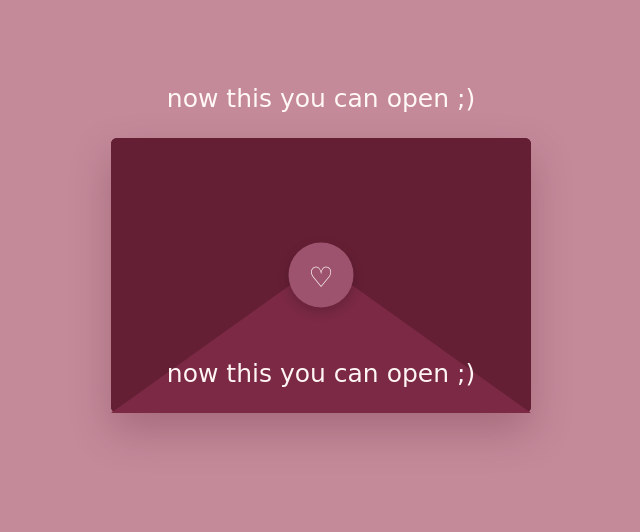
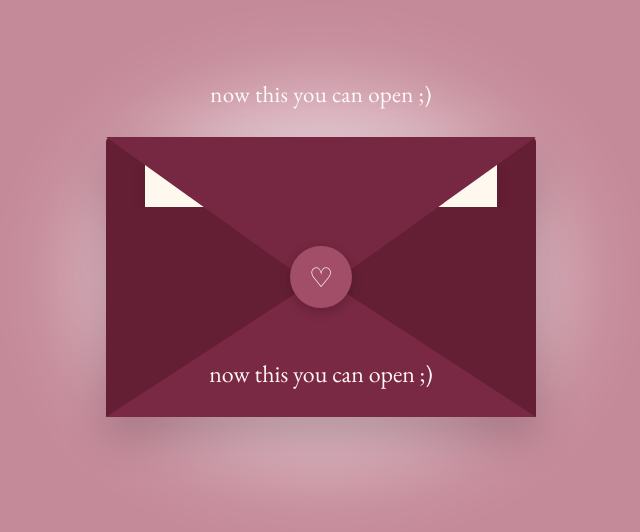
Before and after one commit to yoshiboshi11/1005-bday, a plain HTML site: page letter.html in a window 1280 px wide. Shown: the part 152-684 px from the top of the page, without its empty margins (319-959 px from the left). Drawn offline with nearby package versions, Linux system fonts and the light colour scheme.

Commit message:
Refactor styles and content in letter.html
Updated styles and content in letter.html for improved presentation and readability.

```diff
--- a/letter.html
+++ b/letter.html
@@ -6,138 +6,303 @@
 
 <title>♡</title>
 
+<!-- EB Garamond -->
+<link rel="preconnect" href="https://fonts.googleapis.com">
+<link rel="preconnect" href="https://fonts.gstatic.com" crossorigin>
+<link href="https://fonts.googleapis.com/css2?family=EB+Garamond:wght@400;500;600&display=swap" rel="stylesheet">
+
 <style>
+
 * {
     box-sizing: border-box;
 }
 
 html, body {
     margin: 0;
-    width: 100%;
+    padding: 0;
     min-height: 100%;
 }
 
 body {
     background: #c58a9a;
-    font-family: Georgia, serif;
     color: #651f35;
+    font-family: "EB Garamond", Georgia, serif;
     overflow-x: hidden;
 }
 
-/* ---------- ENVELOPE SCREEN ---------- */
+
+/* =========================
+   ENVELOPE SCREEN
+========================= */
 
 #envelopeScreen {
     min-height: 100vh;
+
+    display: flex;
+    flex-direction: column;
+    justify-content: center;
+    align-items: center;
+
+    padding: 25px;
+}
+
+
+/* TEXT ABOVE ENVELOPE */
+
+.instruction {
+    color: #fffaf7;
+    font-family: "EB Garamond", Georgia, serif;
+    font-size: 23px;
+    margin-bottom: 28px;
+    letter-spacing: .3px;
+}
+
+
+/* WHITE AURA */
+
+.envelope-glow {
+    position: relative;
+
     display: flex;
     justify-content: center;
     align-items: center;
-    flex-direction: column;
-    padding: 25px;
 }
 
-.instruction {
-    color: #fff8f5;
-    font-family: cursive;
-    font-size: 25px;
-    margin-bottom: 25px;
+.envelope-glow::before {
+    content: "";
+
+    position: absolute;
+
+    width: 440px;
+    height: 330px;
+
+    background: rgba(255, 255, 255, .78);
+
+    border-radius: 50%;
+
+    filter: blur(55px);
+
+    z-index: 0;
 }
+
+
+/* ENVELOPE */
 
 .envelope {
     position: relative;
-    width: min(88vw, 420px);
-    height: min(58vw, 275px);
+
+    width: min(88vw, 430px);
+    height: min(58vw, 280px);
+
     background: #651f35;
-    border-radius: 6px;
+
+    border-radius: 5px;
+
     cursor: pointer;
-    box-shadow: 0 18px 40px rgba(70, 20, 40, .25);
+
+    box-shadow:
+        0 20px 40px rgba(65, 20, 35, .28);
+
+    z-index: 2;
+
+    perspective: 1000px;
 }
 
-/* envelope front */
+
+/* LETTER INSIDE */
+
+.paper {
+    position: absolute;
+
+    width: 82%;
+    height: 85%;
+
+    left: 9%;
+    top: 8%;
+
+    background: #fff8ef;
+
+    z-index: 2;
+
+    transition: transform 1.2s ease;
+
+    box-shadow: 0 4px 12px rgba(0,0,0,.15);
+}
+
+
+/* ENVELOPE FRONT */
 
 .envelope-front {
     position: absolute;
-    inset: 0;
+
+    left: 0;
+    right: 0;
+    bottom: 0;
+
+    height: 75%;
+
     background: #651f35;
-    border-radius: 6px;
-    z-index: 3;
+
+    z-index: 4;
+
+    overflow: hidden;
 }
 
-/* triangular bottom folds */
+
+/* LEFT FOLD */
 
 .envelope-front::before {
     content: "";
+
     position: absolute;
+
     left: 0;
     bottom: 0;
+
+    width: 0;
+    height: 0;
+
     border-style: solid;
-    border-width: 0 0 150px 210px;
-    border-color: transparent transparent #7b2944 transparent;
+
+    border-width:
+        0
+        0
+        140px
+        215px;
+
+    border-color:
+        transparent
+        transparent
+        #7a2944
+        transparent;
 }
+
+
+/* RIGHT FOLD */
 
 .envelope-front::after {
     content: "";
+
     position: absolute;
+
     right: 0;
     bottom: 0;
+
+    width: 0;
+    height: 0;
+
     border-style: solid;
-    border-width: 150px 0 0 210px;
-    border-color: transparent transparent transparent #7b2944;
+
+    border-width:
+        140px
+        0
+        0
+        215px;
+
+    border-color:
+        transparent
+        transparent
+        transparent
+        #7a2944;
 }
 
-/* flap */
+
+/* TOP FLAP */
 
 .flap {
     position: absolute;
+
     top: 0;
     left: 0;
-    width: 0;
-    height: 0;
-    border-left: 50% solid transparent;
-    border-right: 50% solid transparent;
-    border-top: 145px solid #7d2945;
+
+    width: 100%;
+    height: 100%;
+
+    background: #762741;
+
+    clip-path: polygon(
+        0 0,
+        100% 0,
+        50% 55%
+    );
+
     transform-origin: top center;
-    z-index: 5;
-    transition: transform 1s ease;
+
+    transition:
+        transform 1s ease;
+
+    z-index: 6;
 }
 
-/* wax/seal */
+
+/* WORDS ON ENVELOPE */
+
+.envelope-text {
+    position: absolute;
+
+    left: 0;
+    right: 0;
+
+    bottom: 28px;
+
+    text-align: center;
+
+    color: #fff8f5;
+
+    font-family: "EB Garamond", Georgia, serif;
+
+    font-size: 24px;
+
+    z-index: 8;
+
+    transition: opacity .4s ease;
+}
+
+
+/* SEAL */
 
 .seal {
     position: absolute;
-    z-index: 6;
+
     left: 50%;
     top: 50%;
+
     transform: translate(-50%, -50%);
-    width: 65px;
-    height: 65px;
+
+    width: 62px;
+    height: 62px;
+
     border-radius: 50%;
-    background: #9d536d;
-    color: #fff5f4;
+
+    background: #a34e69;
+
+    color: white;
+
     display: flex;
+    justify-content: center;
     align-items: center;
-    justify-content: center;
-    font-size: 28px;
-    box-shadow: 0 4px 12px rgba(0,0,0,.18);
-    transition: opacity .5s ease;
+
+    font-size: 27px;
+
+    z-index: 9;
+
+    box-shadow:
+        0 4px 12px rgba(0,0,0,.2);
+
+    transition: opacity .4s ease;
 }
 
-/* words on envelope */
 
-.envelope-text {
-    position: absolute;
-    z-index: 7;
-    width: 100%;
-    text-align: center;
-    bottom: 25px;
-    color: #fff5f4;
-    font-family: cursive;
-    font-size: 25px;
-}
-
-/* ---------- OPEN ANIMATION ---------- */
+/* =========================
+   OPEN ANIMATION
+========================= */
 
 .envelope.open .flap {
     transform: rotateX(180deg);
+}
+
+.envelope.open .paper {
+    transform: translateY(-125px);
 }
 
 .envelope.open .seal {
@@ -148,94 +313,191 @@ body {
     opacity: 0;
 }
 
-/* ---------- LETTER ---------- */
+
+/* =========================
+   LETTER PAGE
+========================= */
 
 #letterScreen {
     display: none;
+
     min-height: 100vh;
-    padding: 30px 17px 50px;
+
+    padding:
+        35px
+        17px
+        60px;
 }
 
+
+/* LETTER */
+
 .letter {
-    max-width: 680px;
+    width: min(680px, 100%);
+
     margin: 0 auto;
+
     background: #fff8ef;
-    padding: 38px 30px;
-    border-radius: 5px;
-    box-shadow: 0 15px 40px rgba(70,20,40,.2);
-    position: relative;
-    animation: letterAppear 1.2s ease;
+
+    padding:
+        45px
+        clamp(25px, 7vw, 55px);
+
+    border-radius: 4px;
+
+    box-shadow:
+        0 18px 45px rgba(70,20,40,.22);
+
+    animation:
+        letterAppear 1.2s ease;
 }
 
+
+/* LETTER TITLE */
+
 .letter h1 {
-    font-family: cursive;
-    font-size: 42px;
+    font-family: "EB Garamond", Georgia, serif;
+
+    font-weight: 500;
+
+    font-size:
+        clamp(35px, 8vw, 48px);
+
     text-align: center;
+
     color: #651f35;
-    margin-top: 0;
+
+    margin:
+        0 0 30px;
 }
 
+
+/* PARAGRAPHS */
+
 .letter p {
-    font-size: 16px;
-    line-height: 1.8;
-    margin-bottom: 20px;
+    font-family: "EB Garamond", Georgia, serif;
+
+    font-size: 19px;
+
+    line-height: 1.65;
+
+    margin:
+        0 0 22px;
 }
 
-.greeting,
-.closing {
-    font-family: cursive;
-    font-size: 28px !important;
-    color: #7b2944;
-}
+
+/* HIGHLIGHT */
 
 .highlight {
     text-align: center;
-    font-family: cursive;
-    font-size: 32px;
+
+    font-family: "EB Garamond", Georgia, serif;
+
+    font-size: 36px;
+
+    font-weight: 500;
+
     color: #7b2944;
-    margin: 30px 0;
+
+    margin:
+        35px 0;
 }
 
+
+/* CLOSING */
+
+.closing {
+    font-size: 27px !important;
+
+    text-align: left;
+}
+
+
+/* LETTER ANIMATION */
+
 @keyframes letterAppear {
+
     from {
         opacity: 0;
-        transform: translateY(50px);
+        transform: translateY(45px);
     }
+
     to {
         opacity: 1;
         transform: translateY(0);
     }
+
 }
 
-/* little decorations */
+
+/* =========================
+   FLOATING DECORATIONS
+========================= */
 
 .star {
     position: fixed;
-    color: #fff0f3;
-    font-size: 22px;
-    animation: float 4s ease-in-out infinite;
+
+    color: rgba(255,255,255,.8);
+
+    font-size: 23px;
+
     pointer-events: none;
+
+    animation:
+        float 4s ease-in-out infinite;
 }
 
-.s1 { top: 12%; left: 10%; }
-.s2 { top: 22%; right: 10%; animation-delay: 1s; }
-.s3 { bottom: 15%; left: 8%; animation-delay: 2s; }
-.s4 { bottom: 9%; right: 12%; animation-delay: .5s; }
+.s1 {
+    top: 12%;
+    left: 10%;
+}
+
+.s2 {
+    top: 20%;
+    right: 10%;
+
+    animation-delay: 1s;
+}
+
+.s3 {
+    bottom: 15%;
+    left: 8%;
+
+    animation-delay: 2s;
+}
+
+.s4 {
+    bottom: 9%;
+    right: 12%;
+
+    animation-delay: .5s;
+}
+
 
 @keyframes float {
-    0%,100% {
-        transform: translateY(0);
+
+    0%, 100% {
+        transform:
+            translateY(0);
     }
+
     50% {
-        transform: translateY(-8px);
+        transform:
+            translateY(-8px);
     }
+
 }
+
 </style>
 </head>
 
+
 <body>
 
-<!-- ENVELOPE -->
+
+<!-- =========================
+     ENVELOPE
+========================= -->
 
 <div id="envelopeScreen">
 
@@ -243,15 +505,37 @@ body {
         now this you can open ;)
     </div>
 
-    <div class="envelope" onclick="openLetter()">
+
+    <div class="envelope-glow">
+
+        <div
+            class="envelope"
+            onclick="openLetter()"
+        >
+
+            <!-- Paper inside envelope -->
+
+            <div class="paper"></div>
+
+
+            <!-- Front of envelope -->
+
+            <div class="envelope-front"></div>
+
+
+            <!-- Opening flap -->
 
             <div class="flap"></div>
 
-        <div class="envelope-front"></div>
+
+            <!-- Seal -->
 
             <div class="seal">
                 ♡
             </div>
+
+
+            <!-- Message -->
 
             <div class="envelope-text">
                 now this you can open ;)
@@ -261,59 +545,83 @@ body {
 
     </div>
 
+</div>
 
-<!-- LETTER -->
+
+
+<!-- =========================
+     LETTER
+========================= -->
 
 <div id="letterScreen">
 
     <div class="star s1">✦</div>
-    <div class="star s2">♡</div>
-    <div class="star s3">✧</div>
+    <div class="star s2">✧</div>
+    <div class="star s3">♡</div>
     <div class="star s4">✦</div>
+
 
     <article class="letter">
 
-        <h1>hiii babyyy,</h1>
+        <h1>
+            hiii babyyy,
+        </h1>
+
 
         <p>
-        I know that was a lot, BUT YOU DID IT. At least I hope this is you and not some rando,
+            I know that was a lot, BUT YOU DID IT.
+            At least I hope this is you and not some rando,
             because if it is… heh.
         </p>
+
 
         <p>
             If this has reached my targeted audience…
             <strong>HAPPY BIRTHDAY!!! OMGOMGOMG, YOU’RE SIXTEEN!!!</strong>
         </p>
 
+
         <p>
-        Sourishhh, you truly are one of my biggest blessings. You’ve become such an important
-        person in my life, and I’m so grateful that I get to celebrate another birthday with you.
-        There are so many things I’ve picked up from you without even realizing it. You’ve taught
-        me how to stop caring so much about what other people think and how to actually have
+            Sourishhh, you truly are one of my biggest blessings.
+            You’ve become such an important person in my life,
+            and I’m so grateful that I get to celebrate another
+            birthday with you. There are so many things I’ve
+            picked up from you without even realizing it.
+            You’ve taught me how to stop caring so much about
+            what other people think and how to actually have
             confidence in myself.
         </p>
 
+
         <p>
-        And on top of being my boyfriend, you genuinely are one of the best friends I could ever
-        ask for. You’ve had such a huge impact on me, and I only hope I’ve had even half of that
-        same impact on you.
+            And on top of being my boyfriend, you genuinely are
+            one of the best friends I could ever ask for.
+            You’ve had such a huge impact on me, and I only hope
+            I’ve had even half of that same impact on you.
         </p>
 
+
         <p>
-        Even on the days we fight, all I can think about is you. Like yeah, you piss me off and I
-        become passive-aggressive for like six billion hours, but five minutes later I’m already
-        like, “okay but what is he doing right nowww?” And then somehow I end up missing you even
-        though I was literally just mad at you. it’s actually very annoying… ;))
+            Even on the days we fight, all I can think about is you.
+            Like yeah, you piss me off and I become passive-aggressive
+            for like six billion hours, but five minutes later I’m
+            already like, “okay but what is he doing right nowww?”
+            And then somehow I end up missing you even though I was
+            literally just mad at you. it’s actually very annoying… ;))
         </p>
 
+
         <div class="highlight">
-            I love you so much ♡
+            I love you so much
         </div>
 
+
         <p>
-        I’m so incredibly grateful for you. I hope you get everything you wish for and more
-        because you deserve soooo much.
+            I’m so incredibly grateful for you. I hope you get
+            everything you wish for and more because you deserve
+            soooo much.
         </p>
+
 
         <p class="closing">
             happy 16th birthday, my lovee!! 🎂
@@ -324,27 +632,37 @@ body {
 </div>
 
 
+
 <script>
 
 function openLetter() {
 
-    const envelope = document.querySelector(".envelope");
+    const envelope =
+        document.querySelector(".envelope");
 
     envelope.classList.add("open");
 
+
     setTimeout(function() {
 
-        document.getElementById("envelopeScreen").style.display = "none";
+        document.getElementById(
+            "envelopeScreen"
+        ).style.display = "none";
 
-        document.getElementById("letterScreen").style.display = "block";
+
+        document.getElementById(
+            "letterScreen"
+        ).style.display = "block";
+
 
         window.scrollTo(0, 0);
 
-    }, 1100);
+    }, 1200);
 
 }
 
 </script>
 
+
 </body>
 </html>
```
Lines whose indentation alone changed are shown as unchanged.
